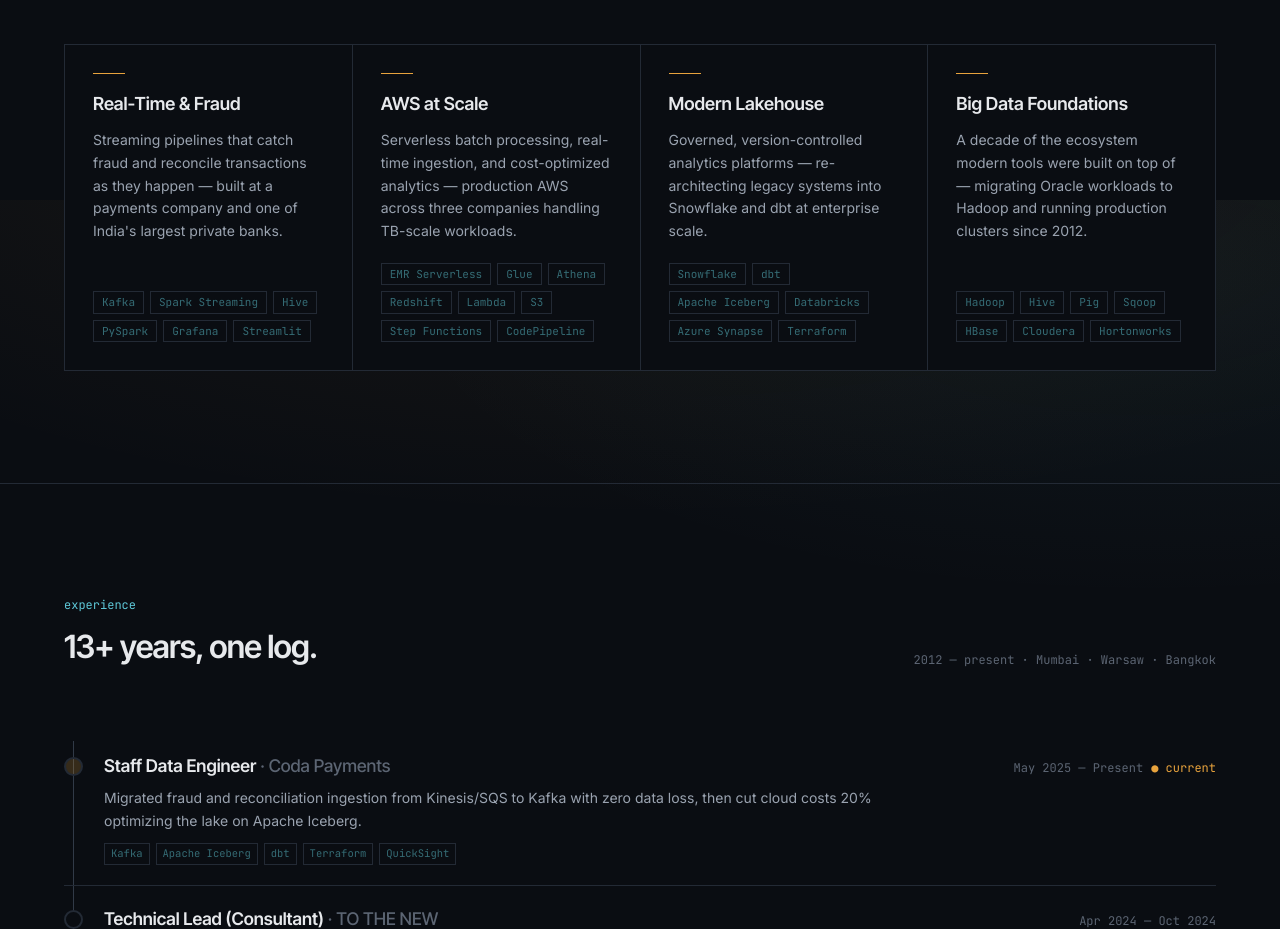
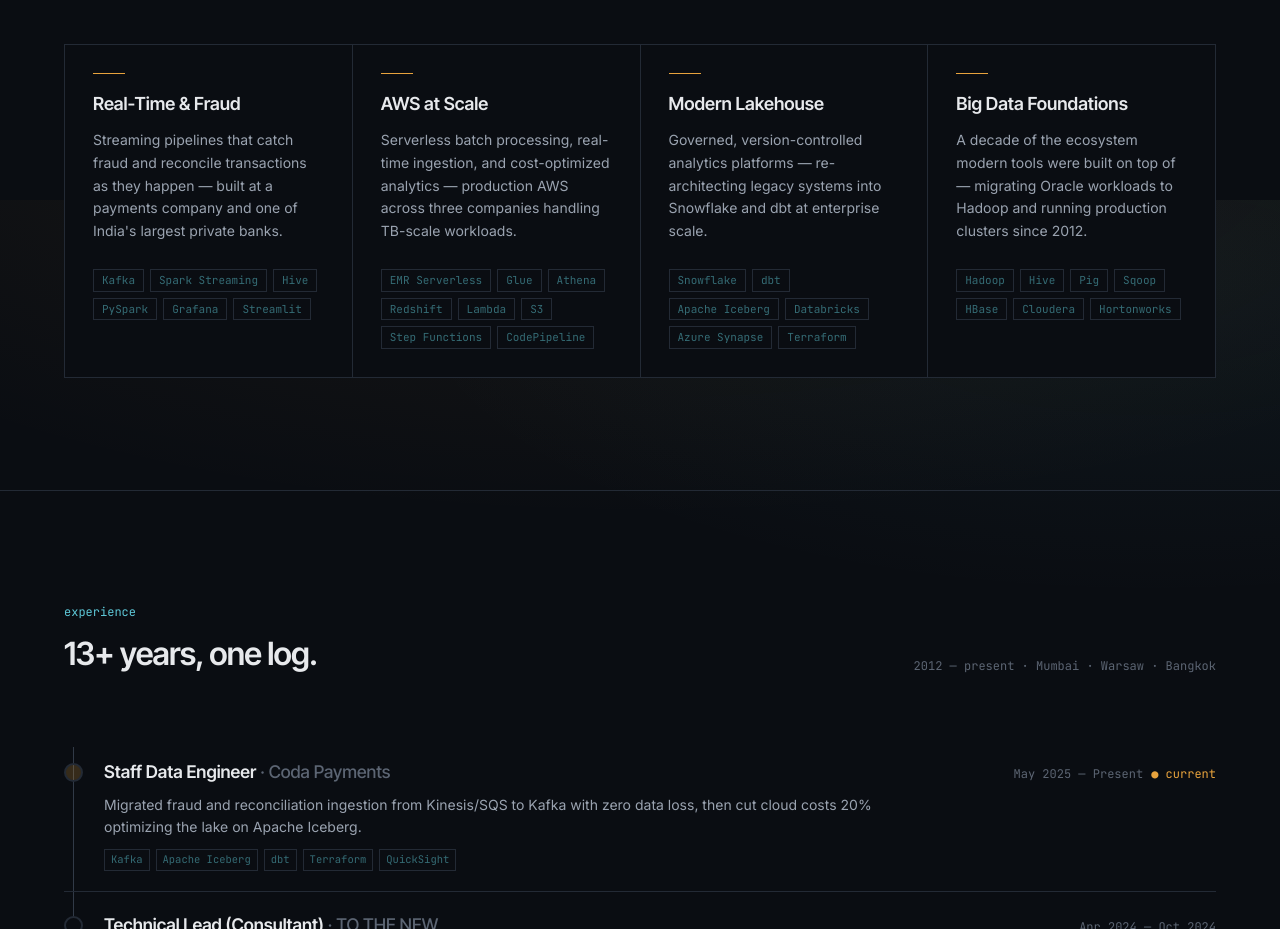
Before and after one commit to suyog-nagaokar/suyog-portfolio, a Next.js app: page / in a window 1280 px wide. Shown: the part 2200-3129 px from the top of the page. Built offline with nearby package versions, Linux system fonts and the light colour scheme.

Commit message:
Fix expertise card alignment

```diff
--- a/components/Expertise.tsx
+++ b/components/Expertise.tsx
@@ -18,10 +18,10 @@
               <h3 className="font-display font-semibold text-[18px] text-ink mb-3">
                 {stack.name}
               </h3>
-              <p className="text-ink-dim text-[14px] leading-relaxed mb-5 min-h-[105px] md:min-h-[95px]">
+              <p className="text-ink-dim text-[14px] leading-relaxed mb-5 h-[135px] md:h-[120px]">
                 {stack.description}
               </p>
-              <div className="flex flex-wrap gap-1.5 mt-auto">
+              <div className="flex flex-wrap gap-1.5">
                 {stack.tools.map((tool) => (
                   <span
                     key={tool}
```
